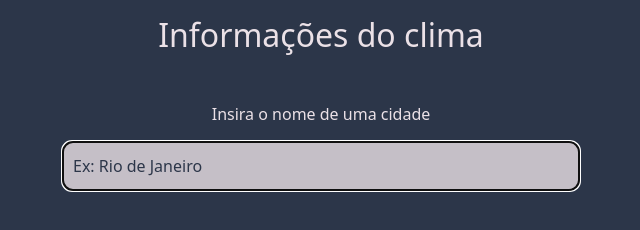
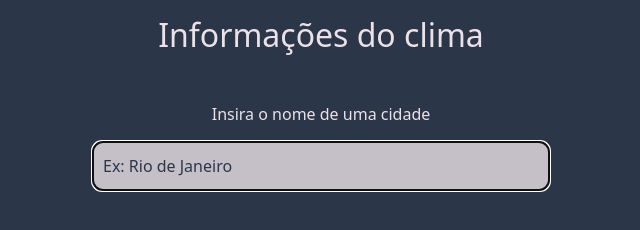
Before and after one commit to ricardopontesdantas/cjrm-weather-app, a plain HTML site: page index.html in a window 1280 px wide. Shown: the whole page, without its empty margins (319-959 px from the left). Drawn offline with nearby package versions, Linux system fonts and the light colour scheme.

Commit message:
Update max-width from container

```diff
--- a/css/style.css
+++ b/css/style.css
@@ -3,7 +3,7 @@ body {
 }
 
 .container {
-  max-width: 540px;
+  max-width: 480px;
   height: 100vh;
   max-height: 820px;
   transition: background-image 0.2s ease-in-out;
```
